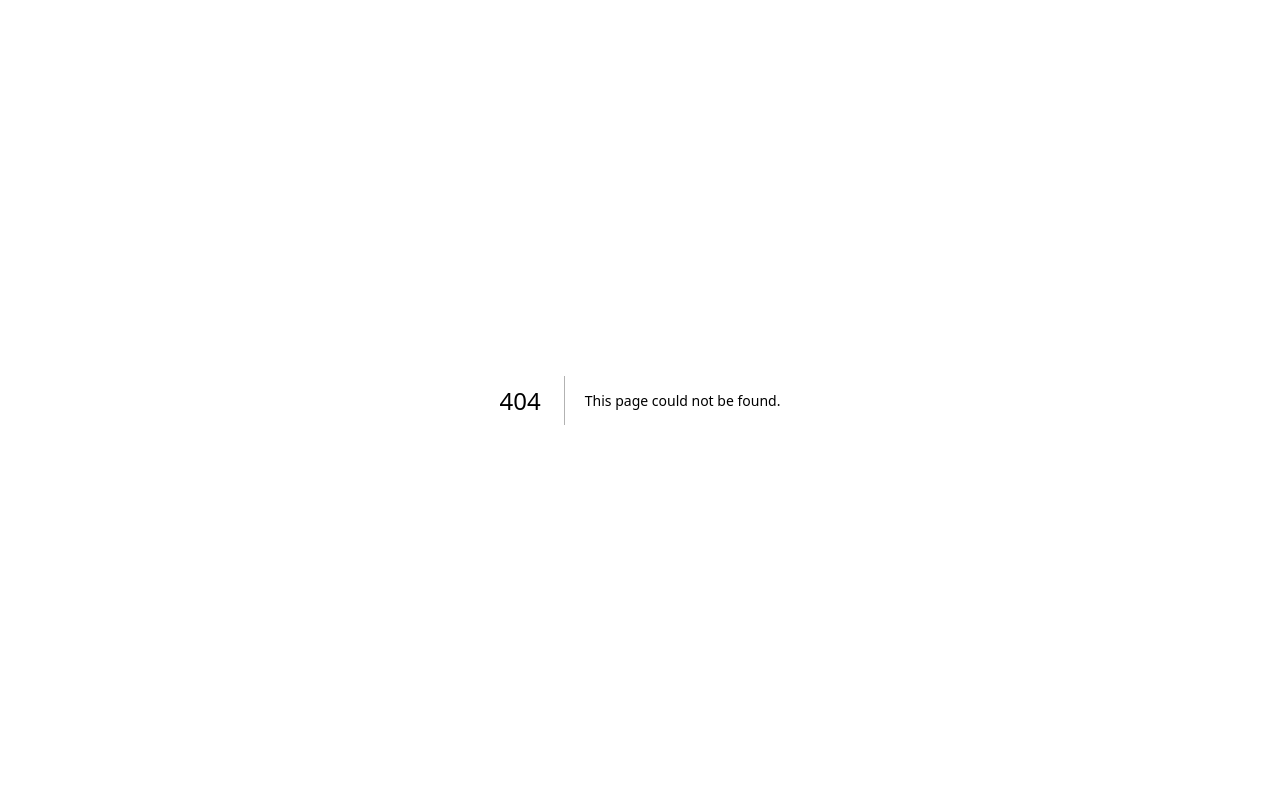
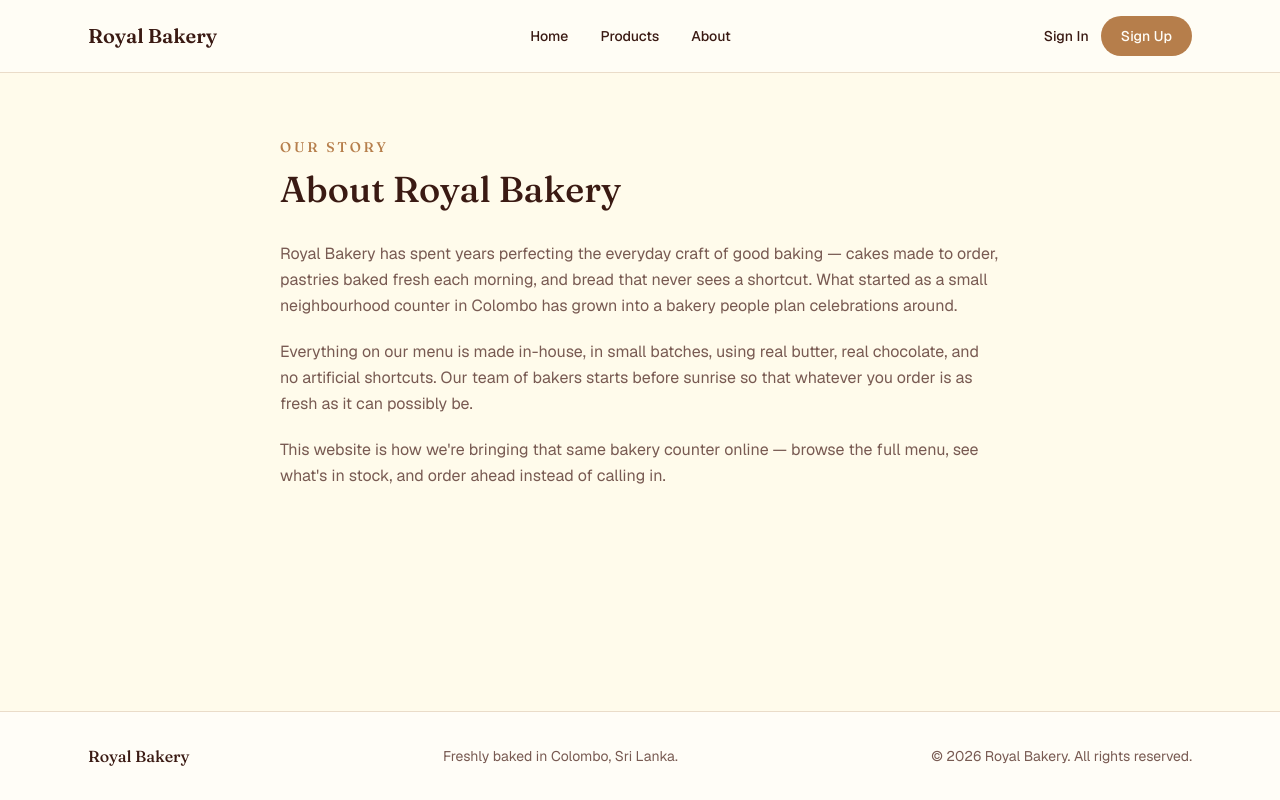
Before and after one commit to Ashan-Avishka/royal-bakery, a Next.js app in the folder client/: page /about in a window 1280 px wide. Before the commit this address had no page. Built offline with nearby package versions, Linux system fonts and the light colour scheme; no server answers.

Commit message:
feat(client): about page

```diff
--- /dev/null
+++ b/client/src/app/(shop)/about/page.tsx
@@ -0,0 +1,33 @@
+export default function AboutPage() {
+  return (
+    <div className="mx-auto max-w-3xl px-6 py-16">
+      <p className="font-display text-sm uppercase tracking-[0.2em] text-caramel">
+        Our story
+      </p>
+      <h1 className="mt-3 font-display text-4xl text-cocoa">
+        About Royal Bakery
+      </h1>
+
+      <div className="mt-8 flex flex-col gap-5 leading-relaxed text-text-muted">
+        <p>
+          Royal Bakery has spent years perfecting the everyday craft of good
+          baking — cakes made to order, pastries baked fresh each morning,
+          and bread that never sees a shortcut. What started as a small
+          neighbourhood counter in Colombo has grown into a bakery people
+          plan celebrations around.
+        </p>
+        <p>
+          Everything on our menu is made in-house, in small batches, using
+          real butter, real chocolate, and no artificial shortcuts. Our team
+          of bakers starts before sunrise so that whatever you order is as
+          fresh as it can possibly be.
+        </p>
+        <p>
+          This website is how we&apos;re bringing that same bakery counter
+          online — browse the full menu, see what&apos;s in stock, and order
+          ahead instead of calling in.
+        </p>
+      </div>
+    </div>
+  );
+}
```
